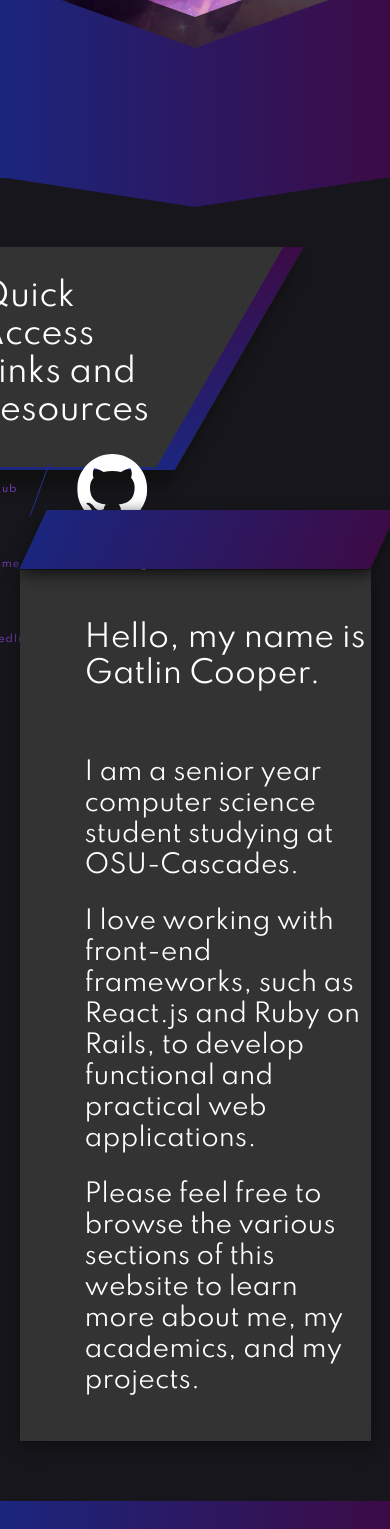
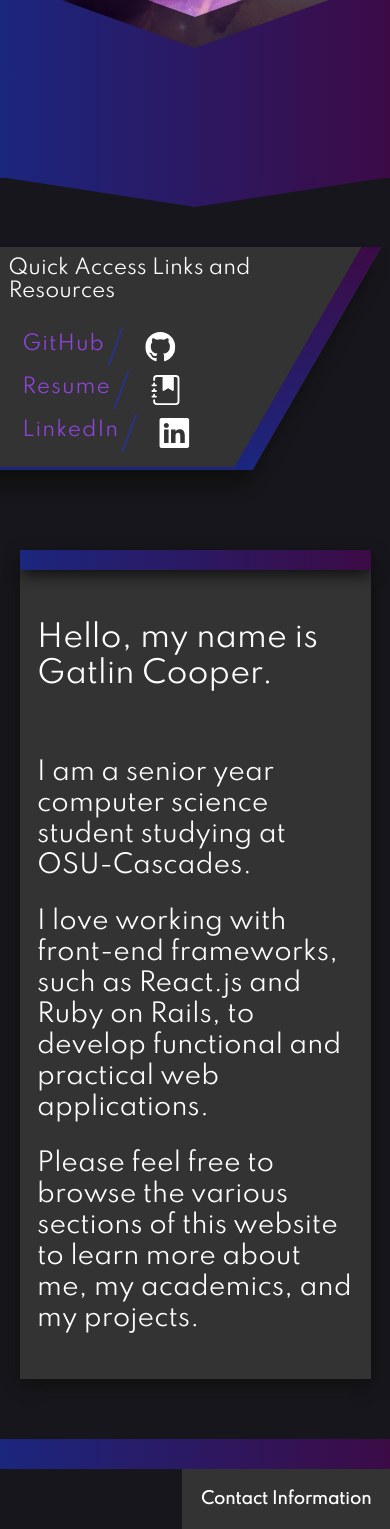
Before and after one commit to cooperphyz/portfolio, a React (Create React App) app: page / in a window 390 px wide. Shown: the part 432-1961 px from the top of the page. Built offline with nearby package versions, Linux system fonts and the light colour scheme.

Commit message:
Mobile view fixes for homepage

```diff
--- a/src/components/footer/Footer.css
+++ b/src/components/footer/Footer.css
@@ -7,11 +7,13 @@ body {
   z-index: 50;
   color: white;
   background: #333333;
-  height: 220px;
+  height: auto;
   width: 100%;
   display: flex;
   justify-content: space-around;
   align-content: center;
+  overflow-x: hidden;
+  overflow-y: hidden;
 }
 
 .footer-col1,
@@ -49,3 +51,20 @@ body {
   content: "";
   bottom: 20px;
 }
+@media only screen and (max-width: 650px) {
+  .footer-col1,
+  .footer-col2,
+  .footer-col3,
+  .footer-content {
+    display: block;
+  }
+  .footer-col1-list a,
+  .footer-col1-list p,
+  .footer-col3-list a,
+  .footer-col3-list p,
+  .footer-col1-head,
+  .footer-col2-head,
+  .footer-col3-head {
+    text-align: center;
+  }
+}
--- a/src/components/home/Home.css
+++ b/src/components/home/Home.css
@@ -6,6 +6,7 @@ body {
   margin: 0;
   background-color: rgb(22, 22, 28);
   height: 100%;
+  overflow-x: hidden;
 }
 
 .encompass-home {
--- a/src/components/home/SlantedBanner.css
+++ b/src/components/home/SlantedBanner.css
@@ -60,11 +60,15 @@ body {
   .content-lower::after {
     top: 0;
   }
-  .banner-top-heading {
-    font-size: 4rem;
-  }
+
   .banner-top-subheading {
     font-size: 1.5rem;
     top: 70%;
   }
 }
+
+@media (max-width: 579px) {
+  .banner-top-heading {
+    font-size: 3rem;
+  }
+}
--- a/src/components/miscellaneous/LeftSliceDiv.css
+++ b/src/components/miscellaneous/LeftSliceDiv.css
@@ -20,7 +20,7 @@
 
 .headingtext {
   padding-top: 20px;
-  padding-left: 65px;
+  padding-left: 7%;
   padding-bottom: 20px;
   font-weight: 500;
   font-size: 2rem;
@@ -52,6 +52,10 @@
   margin-top: 5px;
 }
 
+.link-icon {
+  font-size: 60px;
+  padding-left: -15px;
+}
 .link a {
   display: inline-block;
   margin-left: 40px;
@@ -104,7 +108,53 @@ button.left:after {
 }
 
 @media (max-width: 779px) {
+  #outer-left {
+    width: 80%;
+    overflow-x: hidden;
+    overflow-y: hidden;
+  }
   .link a {
-    font-size: 10px;
+    font-size: 0.8em;
+    margin-right: 20px;
+    padding: 10px;
+  }
+  .headingtext {
+    padding-top: 10px;
+    font-size: 1.5em;
+  }
+  .link-icon {
+    font-size: 30px;
+  }
+  .headingtext {
+    padding-left: 10%;
   }
 }
+
+@media (max-width: 1550px) {
+  .headingtext {
+    padding-top: 10px;
+    font-size: 1.5em;
+  }
+  .link-icon {
+    font-size: 30px;
+    padding-left: 20px;
+    margin-right: 10px;
+  }
+  .link a {
+    font-size: 1.3em;
+    margin-right: 5px;
+    padding: 6px;
+  }
+}
+@media (max-width: 579px) {
+  .headingtext {
+    padding-top: 0px;
+    font-size: 1em;
+  }
+  .link a {
+    font-size: 1em;
+    margin-right: 15px;
+    padding: 5px;
+    padding-bottom: 10px;
+  }
+}
--- a/src/components/miscellaneous/LeftSliceDiv.js
+++ b/src/components/miscellaneous/LeftSliceDiv.js
@@ -11,13 +11,13 @@ const LeftSliceDiv = () => {
       Quick Access Links and Resources
     </div>
     <div className='link'>
-          <a href="https://github.com/cooperphyz">GitHub</a><GoMarkGithub size={70}/>
+          <a href="https://github.com/cooperphyz">GitHub</a><GoMarkGithub className='link-icon'/>
         </div>
         <div className='link'>
-          <a href="https://www.linkedin.com/in/gatlin-cooper/">Resume</a><BsFillJournalBookmarkFill size={70}/>
+          <a href="https://www.linkedin.com/in/gatlin-cooper/">Resume</a><BsFillJournalBookmarkFill className='link-icon'/>
         </div>
         <div className='link'>
-          <a href="https://www.linkedin.com/in/gatlin-cooper/">LinkedIn</a><BsLinkedin size={70}/>
+          <a href="https://www.linkedin.com/in/gatlin-cooper/">LinkedIn</a><BsLinkedin className='link-icon'/>
         </div>
     </div>
 </div>
--- a/src/components/miscellaneous/ParagraphContentPanel.css
+++ b/src/components/miscellaneous/ParagraphContentPanel.css
@@ -25,15 +25,15 @@ body {
   content: "";
   position: absolute;
   top: -60px;
-  height: 59px;
+  height: 60px;
   width: 100%;
   bottom: 140px;
-  right: -13px;
+  right: -11px;
   transform: translateY(50px);
   background: linear-gradient(90deg, #1b267e 0%, #3c0b46 100%);
   z-index: -1;
-  -moz-transform: skew(-25deg);
-  -webkit-transform: skew(-25deg);
+  -moz-transform: skew(-20deg);
+  -webkit-transform: skew(-20deg);
   box-shadow: 1px 5px 15px rgb(16, 16, 16);
   -moz-box-shadow: 1px 5px 15px rgb(16, 16, 16);
   -webkit-box-shadow: 1px 5px 15px rgb(16, 16, 16);
@@ -43,7 +43,8 @@ body {
   color: white;
   font-size: 30px;
   align-content: center;
-  padding-left: 65px;
+  padding-left: 5%;
+  padding-right: 5%;
   padding-bottom: 20px;
 }
 
@@ -51,7 +52,25 @@ body {
   color: white;
   font-size: 25px;
   align-content: center;
-  padding-left: 65px;
+  padding-left: 5%;
+  padding-right: 5%;
   padding-bottom: 20px;
   padding-top: 20px;
 }
+
+@media only screen and (max-width: 950px) {
+  .paragraph-topdecoration:after {
+    content: "";
+    position: absolute;
+    top: -20px;
+    height: 20px;
+    width: 100%;
+    bottom: 140px;
+    right: 0px;
+    transform: translateY(50px);
+    background: linear-gradient(90deg, #1b267e 0%, #3c0b46 100%);
+    z-index: -1;
+    -moz-transform: skew(0deg);
+    -webkit-transform: skew(0deg);
+  }
+}
```
